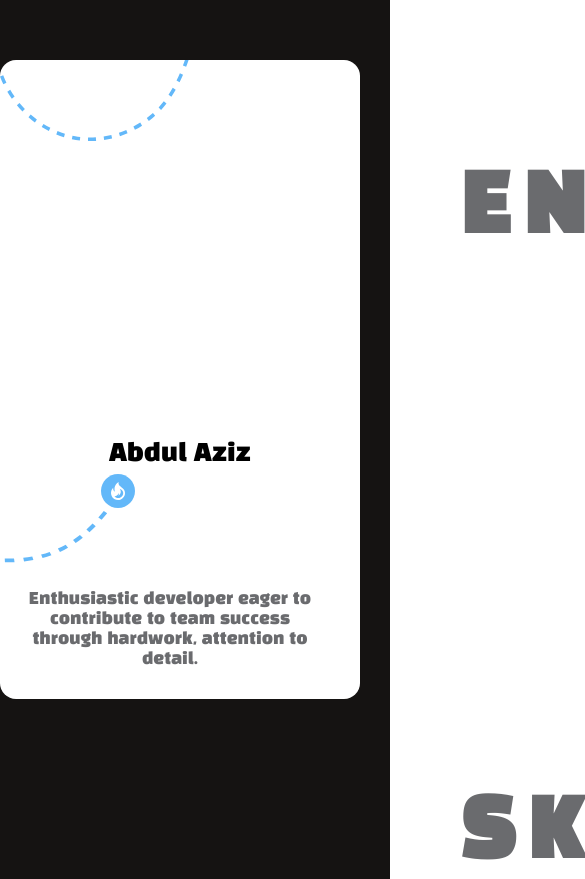
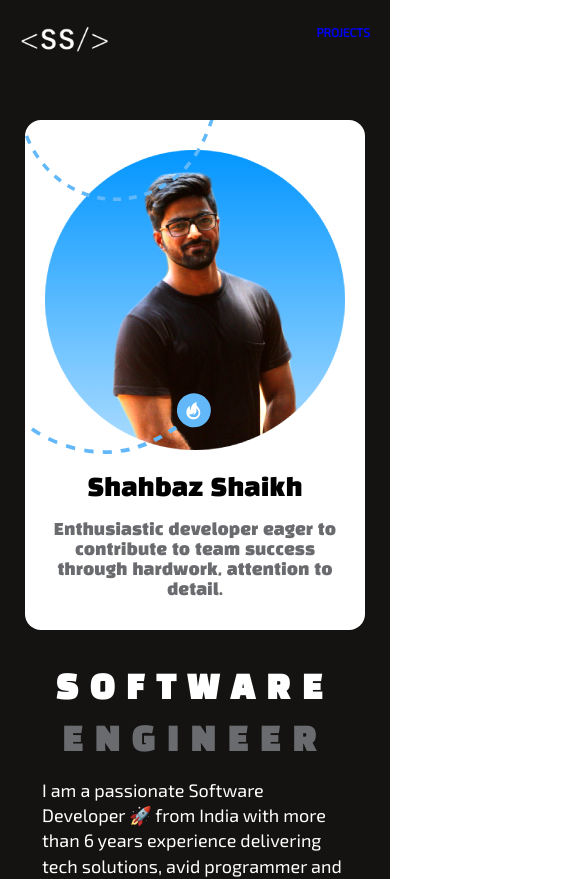
Before and after one commit to sbaz44/portfolio, a React (Vite) app: page /#/ in a window 390 px wide. Shown: the top 879 px of the page, 585 px wide, since content can reach past the window. Built offline with nearby package versions, Linux system fonts and the light colour scheme.

Commit message:
react 19 added

```diff
--- a/src/component/ClientCard.jsx
+++ b/src/component/ClientCard.jsx
@@ -4,7 +4,7 @@ export default function ClientCard(props) {
     let body = getElement("body");
     let card = getElement(".card");
     let isEnter = type === "enter";
-    body.style.backgroundColor = isEnter ? props.data.bg : "black";
+    body.style.backgroundColor = isEnter ? props.data.bg : "rgb(21, 19, 18)";
     card.style.backgroundColor = isEnter ? props.data.bg : "";
     props.passChildData(isEnter ? props.data.screen[0] : "");
   };
--- a/src/component/Footer.jsx
+++ b/src/component/Footer.jsx
@@ -16,20 +16,24 @@ export default function Footer() {
           name="IG"
           link="https://www.instagram.com/sbaz44/"
         />
-        <Social
+        {/* <Social
           color="#1877f2"
           name="FB"
           link="https://www.facebook.com/sbaz44"
-        />
+        /> */}
       </div>
       <div className="move-forward">
-        <p>
+        <p>WANT TO MOVE FORWARD?</p>
+        <a className="underline" href="mailto:shaikhshahbaz44@gmail.com">
+          DROP A LINE.
+        </a>
+        {/* <p>
           WANT TO MOVE FORWARD? <br />
           {window.innerWidth < 768 && <br />}
           <a className="underline" href="mailto:shaikhshahbaz44@gmail.com">
             DROP A LINE.
           </a>
-        </p>
+        </p> */}
       </div>
     </div>
   );
--- a/src/component/Header.jsx
+++ b/src/component/Header.jsx
@@ -36,13 +36,14 @@ export default function Header(props) {
       <NavLink to="/">
         <div className="logo">
           <img
-            src={scroll >= 200 ? whitelogo : logoblack}
+            // src={scroll >= 200 ? whitelogo : logoblack}
+            src={whitelogo}
             alt="logo"
             className="logo-icon"
           />
           <p
             className="name-text"
-            style={scroll >= 200 ? { color: "white" } : { color: "black" }}
+            // style={scroll >= 200 ? { color: "white" } : { color: "black" }}
           >
             Shahbaz Shaikh
           </p>
@@ -51,7 +52,7 @@ export default function Header(props) {
       <NavLink to={props.link}>
         <div
           className="link"
-          style={scroll >= 200 ? { color: "white" } : { color: "black" }}
+          // style={scroll >= 200 ? { color: "white" } : { color: "black" }}
         >
           {props.link === "/" ? "ABOUT" : "PROJECTS"}
         </div>
--- a/src/master.scss
+++ b/src/master.scss
@@ -55,7 +55,7 @@ header {
     letter-spacing: 10px;
     transition: all 200ms linear;
     font-family: "Exo 2", "Roboto";
-    color: red;
+    color: #fff;
     visibility: hidden;
     @media (min-width: 768px) and (max-width: 1024px) {
     }
@@ -240,6 +240,8 @@ header {
     }
   }
   .move-forward {
+    // display: flex;
+    // flex-direction: column;
     font-size: 50px;
     font-weight: bolder !important;
     // font-family: Staatliches;
@@ -248,6 +250,7 @@ header {
     line-height: 0.9;
     @media only screen and (max-width: 768px) {
       font-size: 35px;
+      text-align: center;
     }
     .underline {
       position: relative;
@@ -661,7 +664,7 @@ header {
 
 .logo:hover .name-text {
   letter-spacing: 5px;
-  color: rgb(0, 0, 0);
+  // color: rgb(0, 0, 0);
   opacity: 1;
   visibility: visible;
   right: -200px;
@@ -697,8 +700,9 @@ header {
     background-color: #fff0;
     display: flex;
     flex: none;
-    flex-direction: row;
+    // flex-direction: row;
     flex-wrap: nowrap;
+    flex-direction: column;
     gap: 10px;
     height: min-content;
     justify-content: center;
@@ -711,7 +715,6 @@ header {
       background-color: #fff0;
       display: flex;
       flex: 1 0 0px;
-      flex-direction: row;
       flex-wrap: nowrap;
       gap: 100px;
       height: min-content;
@@ -720,8 +723,12 @@ header {
       overflow: visible;
       padding: 0;
       position: relative;
-      width: 1px;
+      margin-top: 60px;
       .left_colum {
+        display: flex;
+        flex-direction: column;
+        /* justify-content: center; */
+        align-items: center;
         top: 40px;
         position: relative;
         position: sticky;
@@ -759,21 +766,12 @@ header {
         }
       }
       .right_colum {
-        .header-text {
-          display: flex;
-          flex-direction: column;
-          font-family: Black Han Sans, sans-serif;
-          font-size: 80px;
-          letter-spacing: 12px;
-          color: #fff;
-          text-transform: uppercase;
-          span {
-            color: rgb(106, 107, 110);
-          }
-        }
+        display: flex;
+        flex-direction: column;
         .desc {
           font-size: 18px;
           line-height: 140%;
+          margin-top: 16px;
         }
         .counter_wrapper {
           gap: 24px;
@@ -905,6 +903,18 @@ header {
       }
     }
   }
+  .header-text {
+    display: flex;
+    flex-direction: column;
+    font-family: Black Han Sans, sans-serif;
+    font-size: 80px;
+    letter-spacing: 12px;
+    color: #fff;
+    text-transform: uppercase;
+    span {
+      color: rgb(106, 107, 110);
+    }
+  }
 }
 
 .flex {
@@ -953,3 +963,103 @@ header {
     gap: 8px;
   }
 }
+
+@media (min-width: 1080px) and (max-width: 1439px) {
+  .about_page_container {
+    .about_column_container {
+      .about_column_wrapper {
+        gap: 50px;
+        padding: 0 40px;
+      }
+    }
+    .header-text {
+      font-size: 60px;
+    }
+  }
+}
+
+@media (min-width: 810px) and (max-width: 1079px) {
+  .about_page_container {
+    .about_column_container {
+      .about_column_wrapper {
+        flex-direction: column;
+        gap: 40px;
+        max-width: 810px;
+        padding: 0 30px;
+        .left_colum {
+          position: relative;
+          top: unset;
+          width: 100%;
+          .desc {
+            width: 100%;
+            margin-top: 16px;
+          }
+        }
+        .right_colum {
+          .counter_wrapper {
+            justify-content: center;
+          }
+        }
+      }
+    }
+    .header-text {
+      font-size: 60px;
+      text-align: center;
+    }
+  }
+}
+
+@media (max-width: 809px) {
+  .about_page_container {
+    .about_column_container {
+      .about_column_wrapper {
+        flex-direction: column;
+        gap: 40px;
+        max-width: 810px;
+        padding: 0 30px;
+        .left_colum {
+          position: relative;
+          top: unset;
+          width: 100%;
+          .desc {
+            width: 100%;
+            margin-top: 16px;
+          }
+          .design2 {
+            top: 38%;
+            left: -25%;
+            rotate: 16deg;
+          }
+        }
+        .right_colum {
+          .desc {
+            margin-top: 16px;
+            width: 90%;
+            align-self: center;
+          }
+          .counter_wrapper {
+            justify-content: center;
+            .counter {
+              font-size: 48px;
+              text-align: center;
+            }
+          }
+          .skill_wrapper {
+            margin-top: 70px;
+            .skill_block {
+              gap: 16px;
+            }
+          }
+        }
+      }
+    }
+    .header-text {
+      font-size: 32px;
+      text-align: center;
+      flex-direction: row;
+      gap: 12px;
+      justify-content: center;
+      flex-wrap: wrap;
+    }
+  }
+}
--- a/src/pages/About.jsx
+++ b/src/pages/About.jsx
@@ -1,4 +1,4 @@
-import React, { useState } from "react";
+import React, { useEffect, useState } from "react";
 import me from "../assests/img/me.png";
 import js from "../assests/img/JS.png";
 import rn from "../assests/img/rn.png";
@@ -15,10 +15,18 @@ import xd from "../assests/img/xd.png";
 import redis from "../assests/img/redis.png";
 import express from "../assests/img/express.png";
 import next from "../assests/img/next.png";
+import Footer from "../component/Footer";
+import Header from "../component/Header";
 export default function About() {
+  useEffect(() => {
+    document.title = "Portfolio • Shahbaz Shaikh";
+    document.body.scrollTop = 0;
+    document.documentElement.scrollTop = 0;
+  }, []);
   return (
     <div className="about_page_container">
       <div className="about_column_container">
+        <Header link="/projects" />
         <div className="about_column_wrapper">
           <div className="left_colum">
             <Design1 className="design1" />
@@ -28,18 +36,19 @@ export default function About() {
               draggable={false}
               style={{
                 userSelect: "none",
-                opacity: 0,
+                // opacity: 0,
+                width: "300px",
               }}
             />
-            {/* <p className="name">Shahbaz Shaikh</p> */}
-            <p className="name">Abdul Aziz</p>
+            <p className="name">Shahbaz Shaikh</p>
+            {/* <p className="name">Abdul Aziz</p> */}
             <div className="desc">
               Enthusiastic developer eager to contribute to team success through
               hardwork, attention to detail.
             </div>
           </div>
           <div className="right_colum">
-            <Header text={"SOFTWARE"} subtext={"ENGINEER"} />
+            <HeaderText text={"SOFTWARE"} subtext={"ENGINEER"} />
             <p className="desc">
               I am a passionate Software Developer 🚀 from India with more than
               6 years experience delivering tech solutions, avid programmer and
@@ -58,7 +67,7 @@ export default function About() {
               </div>
             </div>
             <div className="skill_wrapper">
-              <Header text={"Technical"} subtext={"Skills"} />
+              <HeaderText text={"Technical"} subtext={"Skills"} />
               <div className="skill_block">
                 {skill_data.map((item) => {
                   return (
@@ -72,7 +81,7 @@ export default function About() {
             </div>
 
             <div className="work_experience_wrapper">
-              <Header text={"6 YEARS OF"} subtext={"EXPERIENCE"} />
+              <HeaderText text={"6 YEARS OF"} subtext={"EXPERIENCE"} />
               <div className="experience_card_wrapper">
                 {experience_data.map((item, idx) => (
                   <ExperienceCard
@@ -85,12 +94,13 @@ export default function About() {
             </div>
           </div>
         </div>
+        <Footer />
       </div>
     </div>
   );
 }
 
-const Header = ({ text, subtext }) => {
+const HeaderText = ({ text, subtext }) => {
   return (
     <h1 className="header-text">
       {text}
--- a/src/pages/Portfolio.jsx
+++ b/src/pages/Portfolio.jsx
@@ -329,27 +329,30 @@ export default class Portfolio extends Component {
     // );
   };
   componentDidMount() {
-    document.title = "Portfolio • Shahbaz Shaikh";
+    document.title = "Projects • Shahbaz Shaikh";
     document.body.scrollTop = 0;
     document.documentElement.scrollTop = 0;
+    const body = getElement("body");
+    body.style.backgroundColor = "rgb(21, 19, 18)";
+
     // if (window.location.hash !== "#/projects") {
-    window.addEventListener("scroll", this.scrollHandler, false);
+    // window.addEventListener("scroll", this.scrollHandler, false);
     // }
   }
 
   componentWillUnmount() {
-    window.removeEventListener("scroll", this.scrollHandler, true);
+    // window.removeEventListener("scroll", this.scrollHandler, true);
   }
 
   render() {
     return (
       <div className="portfolio-container">
         <Header link="/" />
-        <div className="quote">
+        {/* <div className="quote">
           <div className="text">
             while(!(succeed=try())); <span>|</span>
           </div>
-        </div>
+        </div> */}
 
         <div className="desktop-wrapper">
           <div className="title">
@@ -584,3 +587,27 @@ export default class Portfolio extends Component {
 
 // https://sawad.framer.website/
 // https://adityapunmiya.com/
+
+// @media (min-width: 1080px) and (max-width: 1439px) {
+//     .framer-uRlNd .framer-130ph47 {
+//         gap: 50px;
+//         padding: 0 40px;
+//     }
+// }
+
+// @media (min-width: 810px) and (max-width: 1079px) {
+//     .framer-uRlNd .framer-130ph47 {
+//         flex-direction: column;
+//         gap: 40px;
+//         max-width: 810px;
+//         padding: 0 30px;
+//     }
+// }
+
+// @media (max-width: 809px) {
+//     .framer-uRlNd .framer-130ph47 {
+//         flex-direction: column;
+//         gap: 40px;
+//         padding: 0 20px;
+//     }
+// }
```
Also changed, not shown: src/assests/img/me.png.
